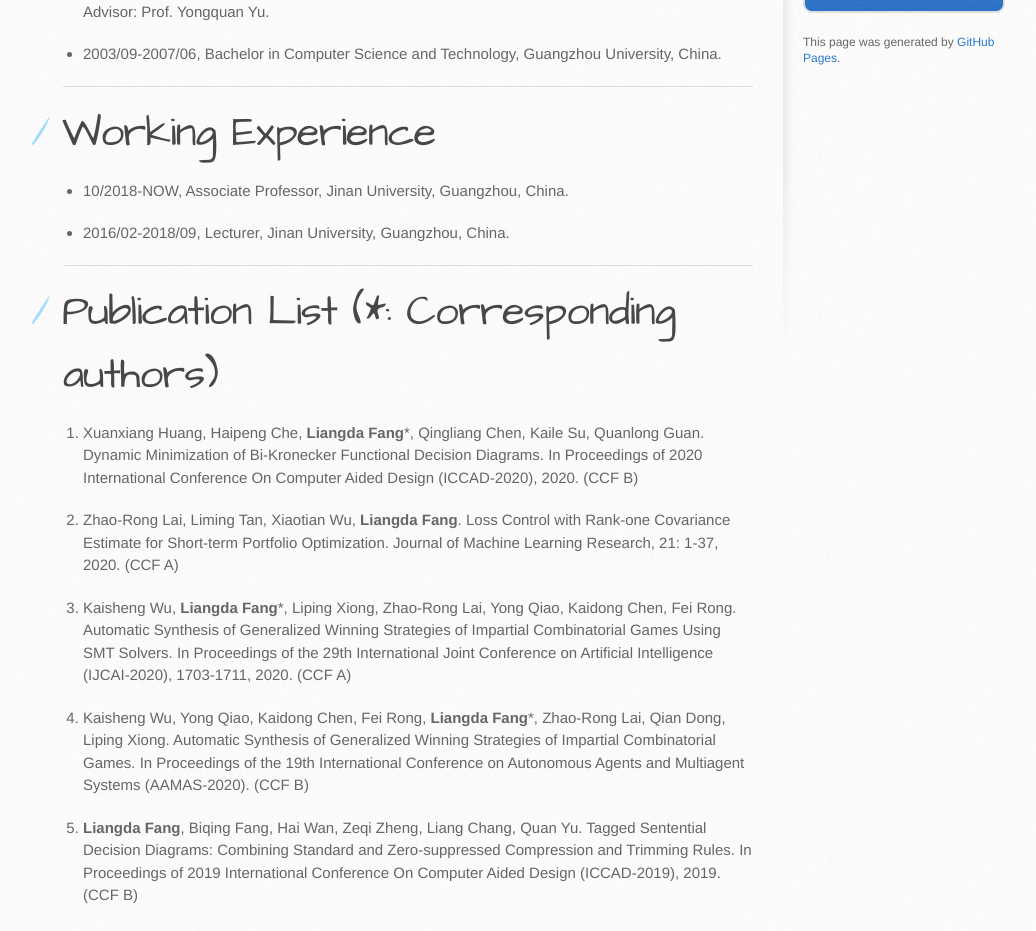
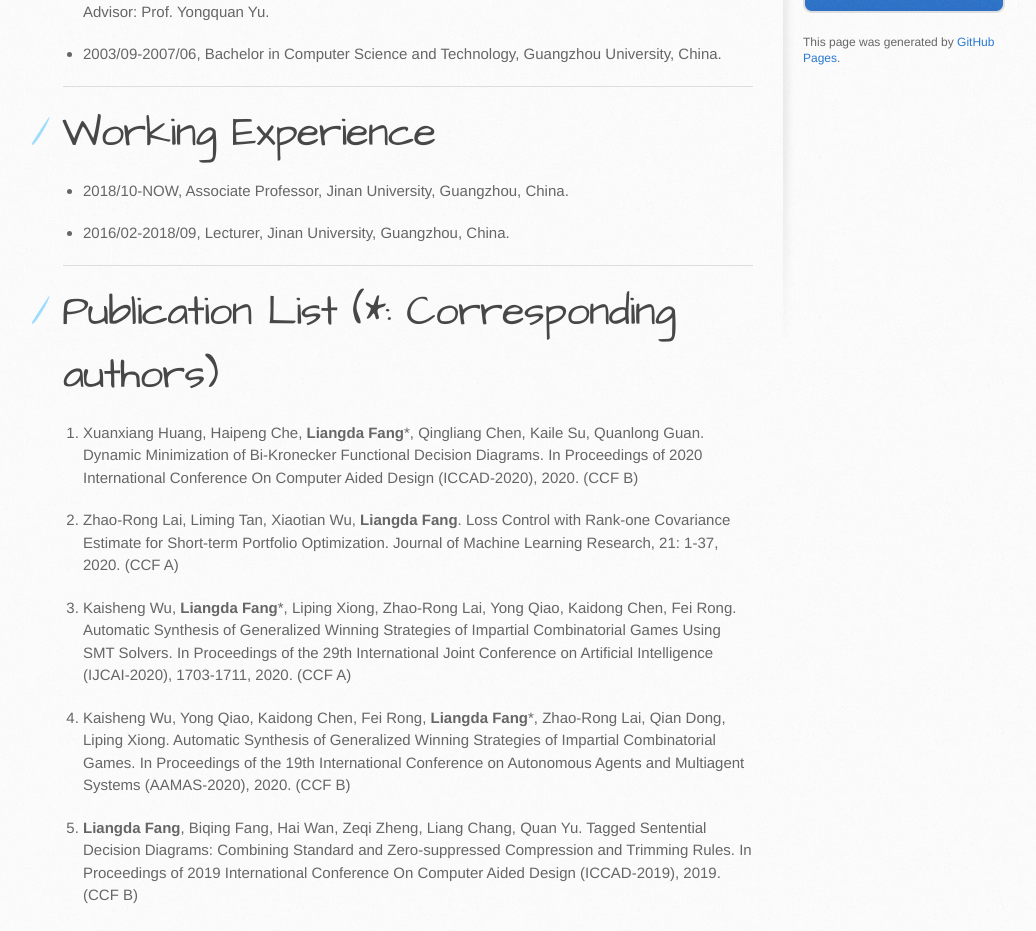
Before and after one commit to fangld/fangld.github.io, a Jekyll site: the page built from index.md, in a window 1280 px wide and 1400 px high. Shown: the part 469-1400 px from the top of the window, without its empty margins (107-1143 px from the left). Built offline with Jekyll 4.4.1, drawn with Linux system fonts in a browser that asks for light colours; our own code applies the rules of GitHub Pages for plain Markdown files.

Commit message:
Update index.md

```diff
--- a/index.md
+++ b/index.md
@@ -14,7 +14,7 @@ layout: default
 
 # Working Experience
 
-* 10/2018-NOW, Associate Professor, Jinan University, Guangzhou, China.
+* 2018/10-NOW, Associate Professor, Jinan University, Guangzhou, China.
 
 * 2016/02-2018/09, Lecturer, Jinan University, Guangzhou, China.
 
@@ -28,7 +28,7 @@ layout: default
 
 1. Kaisheng Wu, **Liangda Fang***, Liping Xiong, Zhao-Rong Lai, Yong Qiao, Kaidong Chen, Fei Rong. Automatic Synthesis of Generalized Winning Strategies of Impartial Combinatorial Games Using SMT Solvers. In Proceedings of the 29th International Joint Conference on Artificial Intelligence (IJCAI-2020), 1703-1711, 2020. (CCF A)
 
-1. Kaisheng Wu, Yong Qiao, Kaidong Chen, Fei Rong, **Liangda Fang***, Zhao-Rong Lai, Qian Dong, Liping Xiong. Automatic Synthesis of Generalized Winning Strategies of Impartial Combinatorial Games. In Proceedings of the 19th International Conference on Autonomous Agents and Multiagent Systems (AAMAS-2020). (CCF B)
+1. Kaisheng Wu, Yong Qiao, Kaidong Chen, Fei Rong, **Liangda Fang***, Zhao-Rong Lai, Qian Dong, Liping Xiong. Automatic Synthesis of Generalized Winning Strategies of Impartial Combinatorial Games. In Proceedings of the 19th International Conference on Autonomous Agents and Multiagent Systems (AAMAS-2020), 2020. (CCF B)
 
 1. **Liangda Fang**, Biqing Fang, Hai Wan, Zeqi Zheng, Liang Chang, Quan Yu. Tagged Sentential Decision Diagrams: Combining Standard and Zero-suppressed Compression and Trimming Rules. In Proceedings of 2019 International Conference On Computer Aided Design (ICCAD-2019), 2019. (CCF B)
 
```
